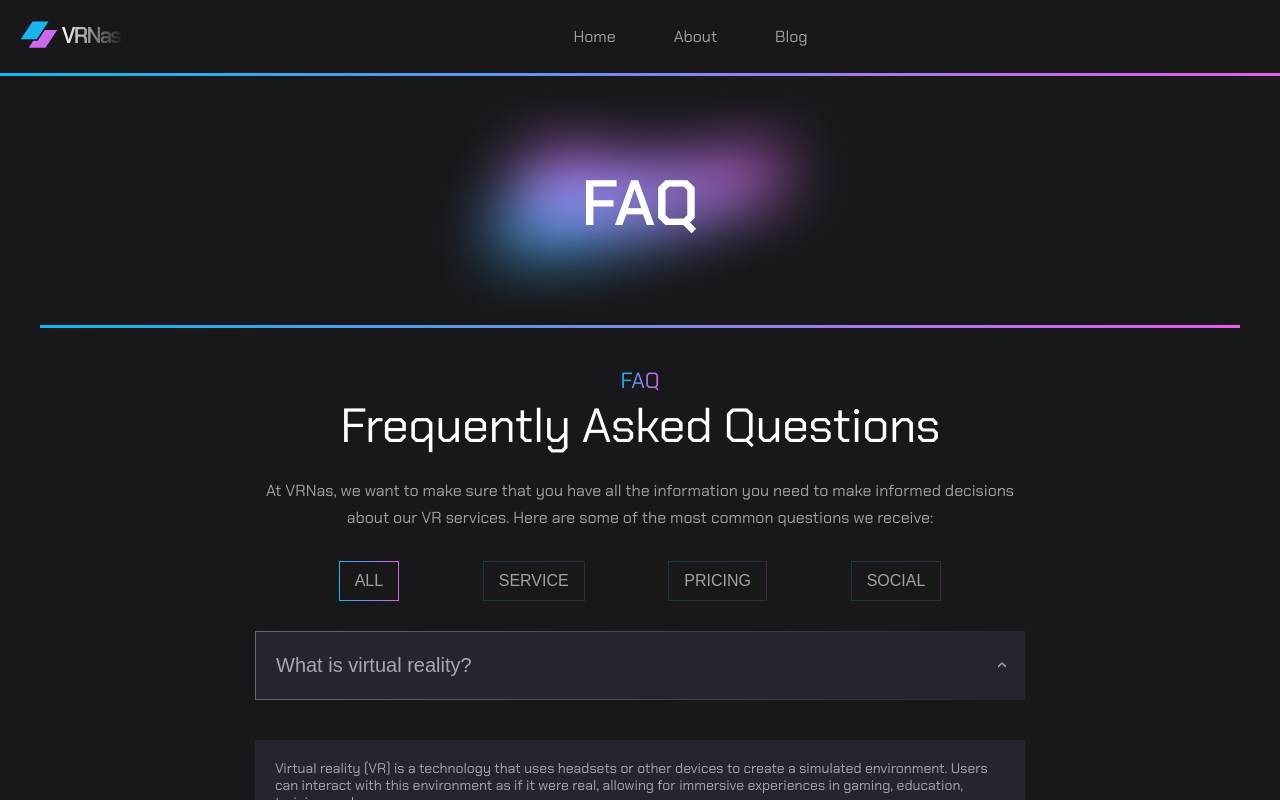
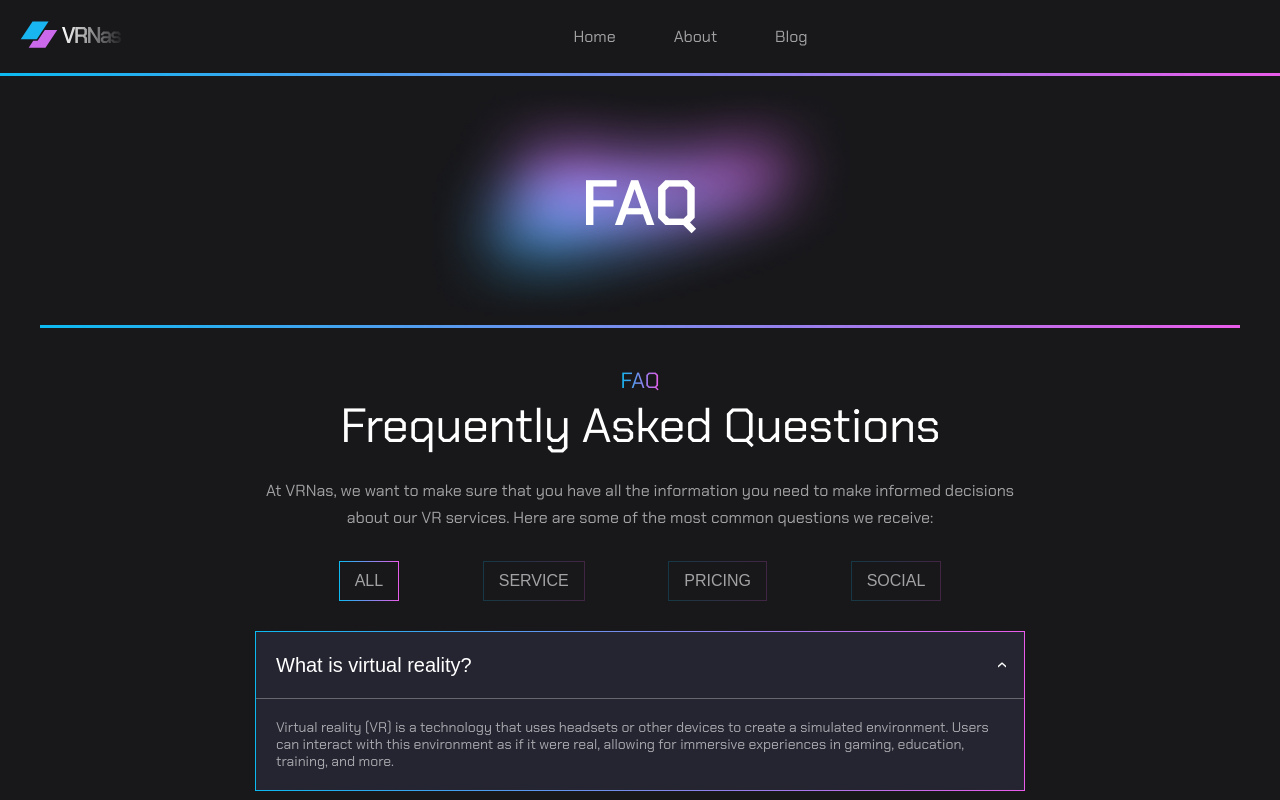
Before and after one commit to 0smir/react, a React (Create React App) app: page /faq in a window 1280 px wide. Shown: the top 800 px of the page. Built offline with nearby package versions, Linux system fonts and the light colour scheme.

Commit message:
complite variables, add corrects to accordion styles, change structure of accordion items

```diff
--- a/src/components/structure-components/common/AccordionItem.jsx
+++ b/src/components/structure-components/common/AccordionItem.jsx
@@ -9,19 +9,20 @@ function AccordionItem({className, activeID, item, toggleContent}) {
     console.log(activeID);
     return(
         <>
-            <div className={`accordion-item ${className}__accordion-item`}>
+            <div className={`accordion-item ${className}__accordion-item ${(isExpanded) ? 'active' : ''}`}>
                 <header className={`accordion-header ${className}__accordion-header`} id={`heading-${id}`}>
                     <Button hendleBtnClick={() => toggleContent(id)} className={`accordion-button ${className}__accordion-button`} aria-expanded={isExpanded} aria-controls={`collapse-${id}`}>
                         <span>{title}</span>
                         <span className={`accordion-arrow ${(!isExpanded) ? '' : 'expand_less'}`}>&rsaquo;</span>
                     </Button>
                 </header>
-            </div>
-            <div id={`collapse-${id}`} className={`accordion-collapse ${className}__accordion-collapse collapse ${(isExpanded) ? 'show' : ''}`} aria-labelledby={`heading-${id}`}>
-                <div className={`accordion-body ${className}__accordion-body`}>
-                    <p>{description}</p>
+                <div id={`collapse-${id}`} className={`accordion-collapse ${className}__accordion-collapse collapse ${(isExpanded) ? 'show' : ''}`} aria-labelledby={`heading-${id}`}>
+                    <div className={`accordion-body ${className}__accordion-body`}>
+                        <p>{description}</p>
+                    </div>
                 </div>
             </div>
+
         </>
     )
 }
--- a/src/styles/_accordion.scss
+++ b/src/styles/_accordion.scss
@@ -6,6 +6,7 @@
 
     &-item {
         margin-bottom: 40px;
+        border: 1px solid transparent;
     }
 
     &-button {
--- a/src/styles/_variables.scss
+++ b/src/styles/_variables.scss
@@ -10,7 +10,7 @@ $bg_main:  #18181B;
 $white: #fff;
 $gray: #252532;
 $border_color_gray: rgba(255, 255, 255, 0.2);
-$banner_bg_color: #252532;
+$banner_bg_color: $gray;
 $white_shadow_bg: rgba(255, 255, 255, 0.07);
 
 $error_color: #FF4747;
@@ -29,6 +29,7 @@ $media-lg: 1200px;
 
 // typograpthy
 $text_color: rgba($white, 0.6);
+$text_color_gray: #D1D1D1;
 
 //borders
 $border_radius: 4px;
```
